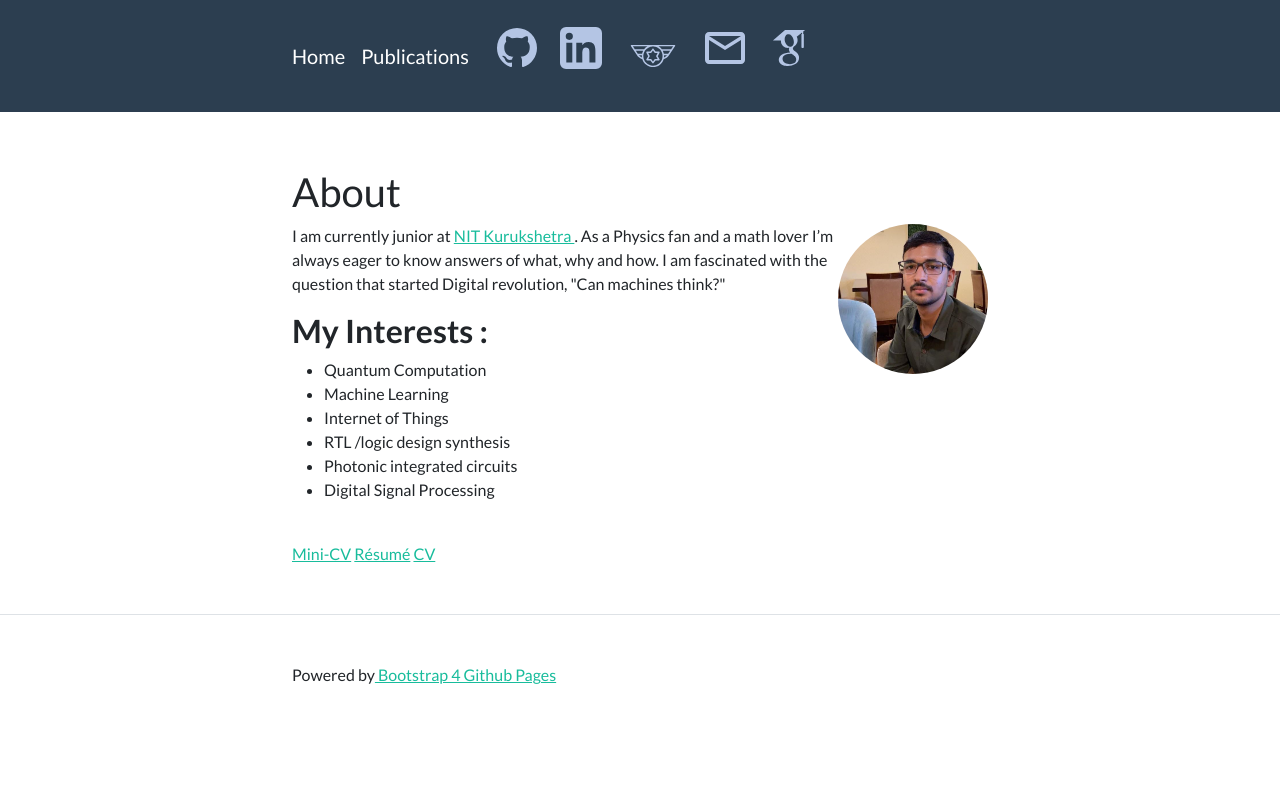
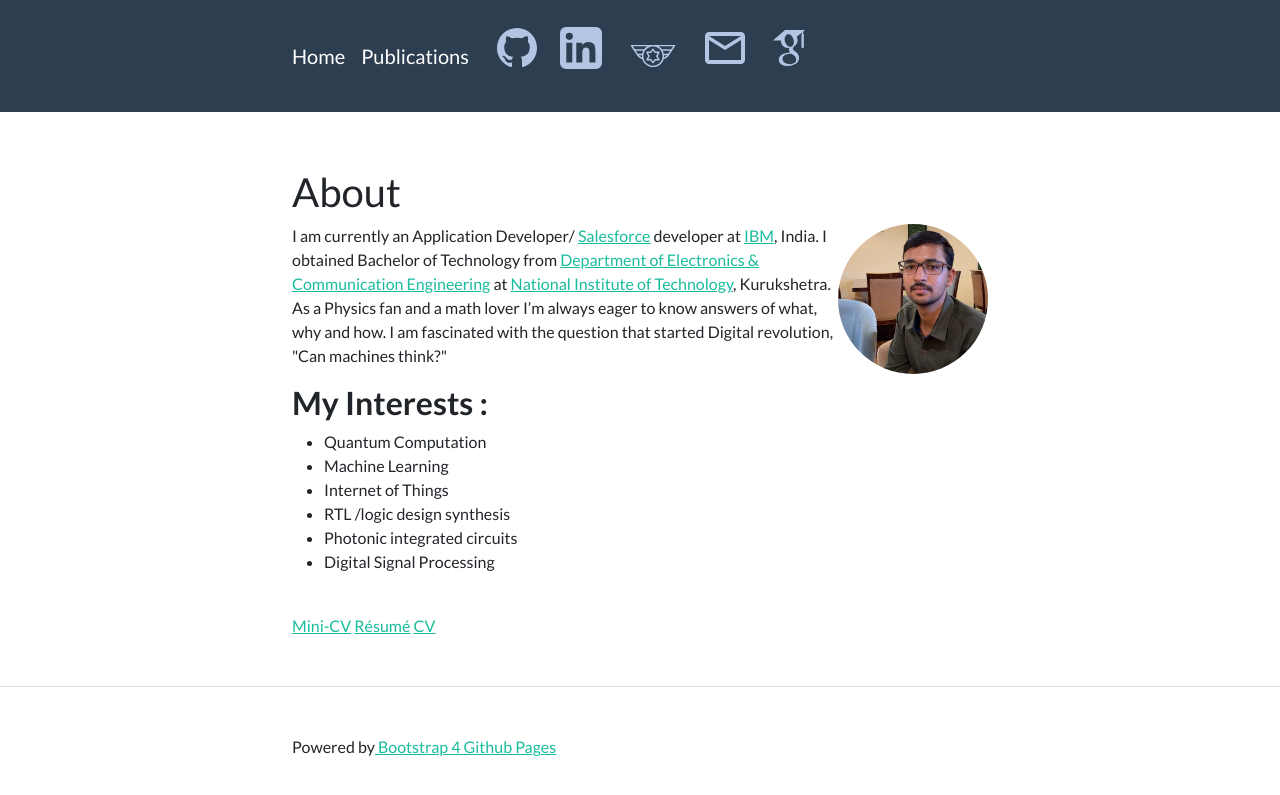
Before and after one commit to Raghav-Bell/Raghav-Bell.github.io, a Jekyll site: the page built from index.md, in a window 1280 px wide. Shown: the top 795 px of the page. Built offline with Jekyll 4.4.1, drawn with Linux system fonts in a browser that asks for light colours.

Commit message:
Update index.md
Updated about section

```diff
--- a/index.md
+++ b/index.md
@@ -5,7 +5,7 @@ layout: page
 
 <div><h2>About</h2>
   <span><img  src="/assets/My.jpeg" alt="My picture" width="150" height="150" align="right" style="border-radius:50%"/></span>
-<p>I am currently junior  at <a href="https://nitkkr.ac.in/" target="_blank" >NIT Kurukshetra </a>.
+<p>I am currently an Application Developer/ <a href="https://www.salesforce.com" target="_blank">Salesforce</a> developer at <a href="https://www.ibm.com" target="_blank" >IBM</a>, India. I obtained Bachelor of Technology from <a href="https://nitkkr.ac.in/electronics-communication-engg" target="_blank">Department of Electronics & Communication Engineering</a> at <a href="https://nitkkr.ac.in/" target="_blank">National Institute of Technology</a>, Kurukshetra.
 As a Physics fan and a math lover I’m always eager to know answers
 of what, why and how. I am fascinated with the question that started Digital revolution, "Can machines think?"
 </p></div>
```
